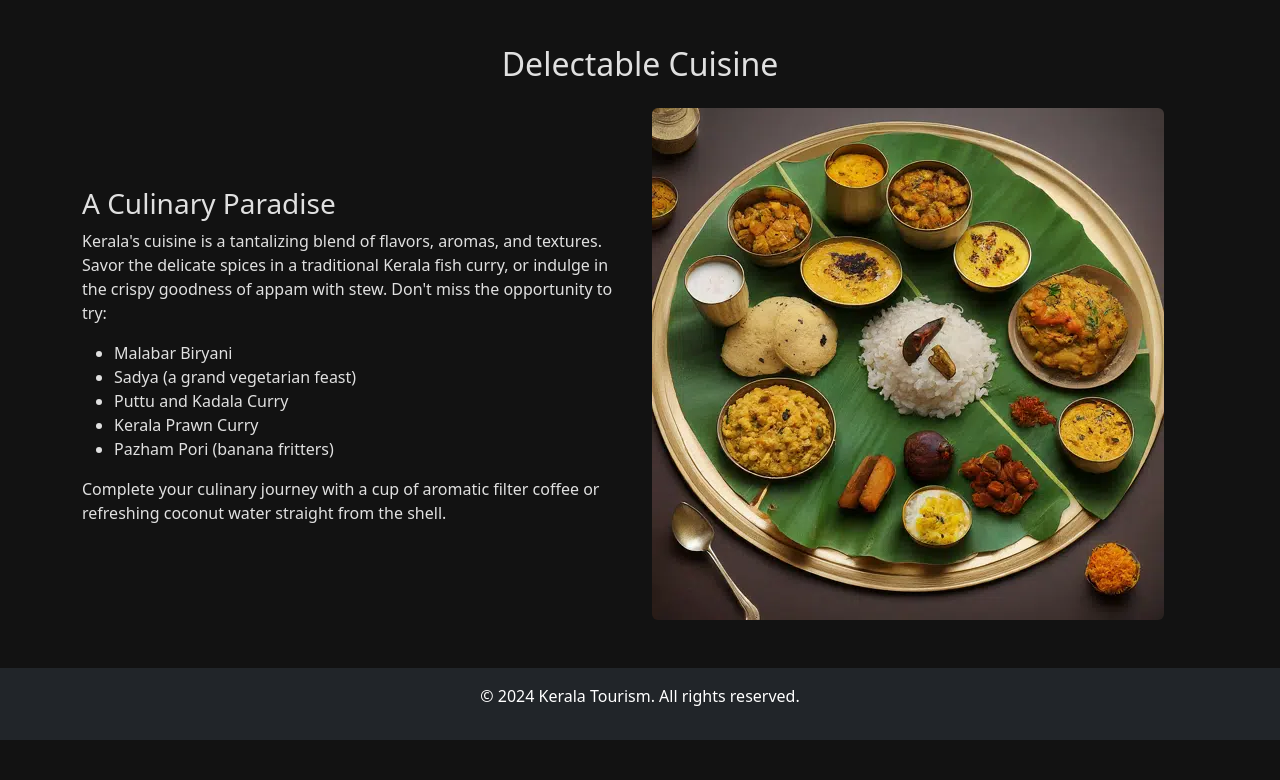
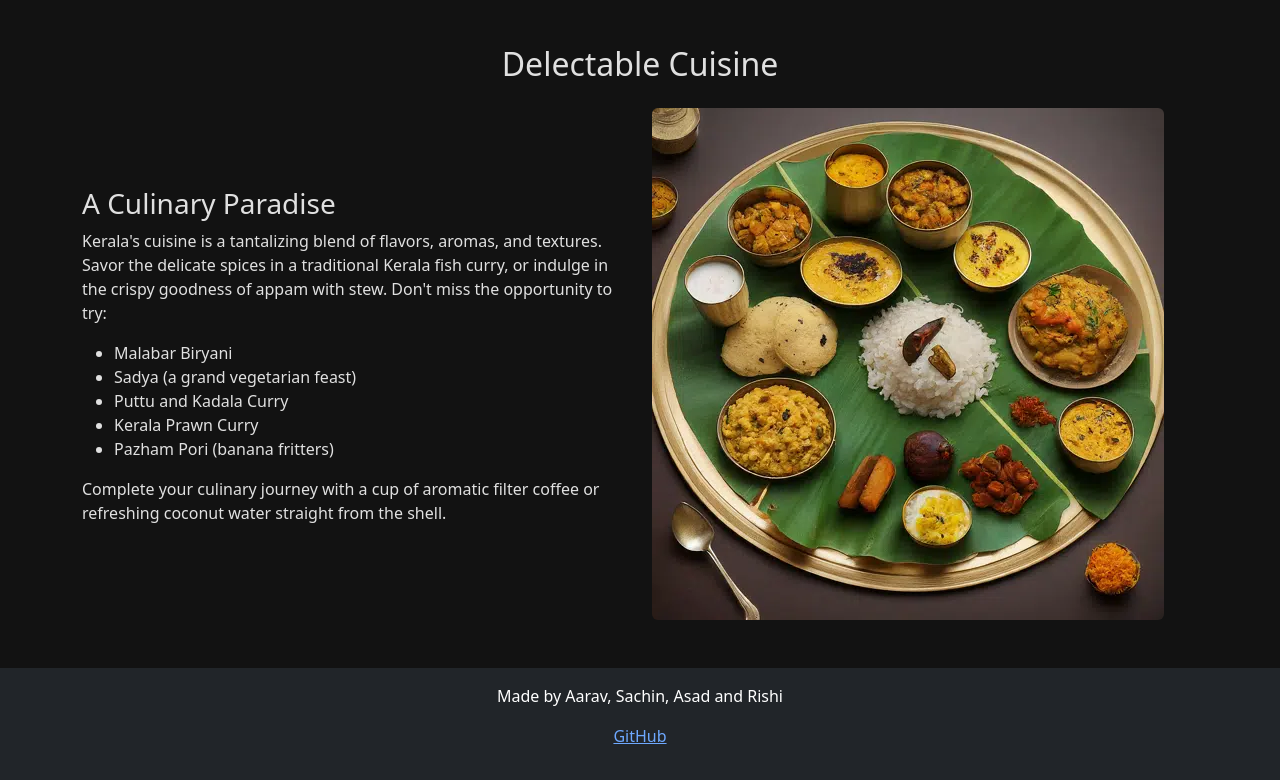
Before and after one commit to Entersjkhdfkjdhfksjf/karela, a plain HTML site: page index.html in a window 1280 px wide. Shown: the part 2498-3278 px from the top of the page. Before the commit the page ends 3238 px from the top, so only its background shows below. Drawn offline with nearby package versions, Linux system fonts and the light colour scheme.

Commit message:
added new footer

```diff
--- a/index.html
+++ b/index.html
@@ -238,7 +238,10 @@
     </main>
 
     <footer class="bg-dark text-white text-center py-3">
-        <p>&copy; 2024 Kerala Tourism. All rights reserved.</p>
+        <p>Made by Aarav, Sachin, Asad and Rishi</p>
+        <p>
+            <a href="https://github.com/Entersjkhdfkjdhfksjf/karela">GitHub</a>
+        </p>
     </footer>
 
     <script src="https://cdnjs.cloudflare.com/ajax/libs/bootstrap/5.3.0/js/bootstrap.bundle.min.js"></script>
```
